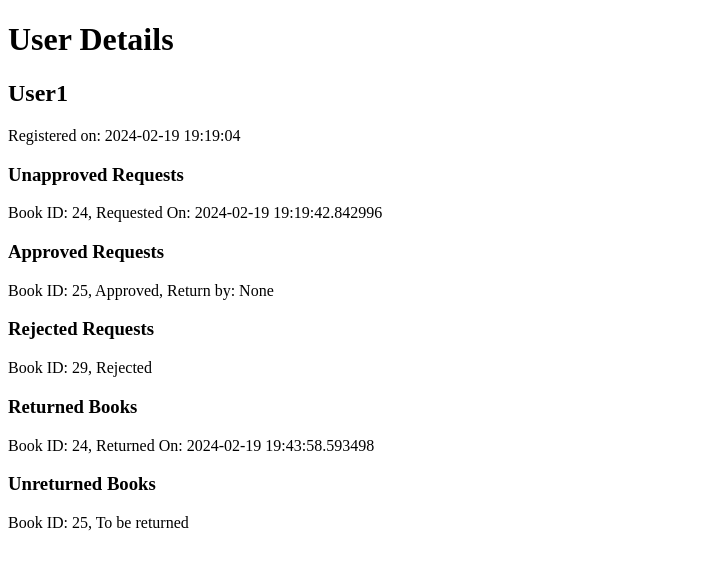
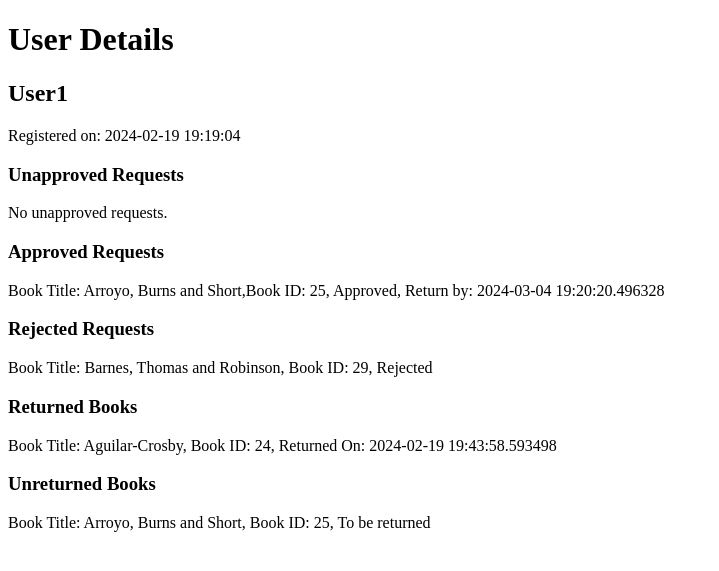
Before and after one commit to 51Hypers/AppDevProject---I, a Flask app: page /users/details in a window 1280 px wide. Shown: the top 571 px of the page, without its empty margins (0-719 px from the left). Run offline with Flask 3, Linux system fonts and the light colour scheme; data comes from the database, SQL or seed files in the repository; both versions use the stored data as it was after the commit.

Commit message:
Fixed approval error & Manage tab in User Dash

```diff
--- a/app.py
+++ b/app.py
@@ -211,6 +211,7 @@ def view_borrowed_books():
 @app.route('/books/request/<int:book_id>', methods=['POST', 'GET'])
 def request_book(book_id):
     user_id = session.get('user_id')  # Assuming `current_user` keeps track of the logged-in user
+    current_data = datetime.utcnow()
 
     # Check if the user has already requested the maximum number of books
     active_requests = UserBook.query.filter_by(user_id=user_id, is_returned=False).count()
@@ -275,7 +276,7 @@ def requested_books():
 
     # Query for books that the current user has requested and are awaiting approval
     requested_books = db.session.query(UserBook, Book).join(Book)\
-                  .filter(UserBook.user_id == user_id, UserBook.is_approved == False, UserBook.is_rejected == False).all()
+                  .filter(UserBook.user_id == user_id, UserBook.is_approved == False, UserBook.is_rejected == False, UserBook.t_return == None, UserBook.t_deadline == None).all()
     print(requested_books)
 
     return render_template('users/requested_books.html', requested_books=requested_books)
@@ -362,6 +363,7 @@ def return_book(userbook_id):
     if userbook:
         # Book is being returned now
         userbook.t_return = datetime.utcnow()
+        userbook.t_deadline = datetime.utcnow() + timedelta(days=14)
 
         # Check if the book is returned after the deadline
         if datetime.utcnow() > userbook.t_deadline:
@@ -485,11 +487,12 @@ def view_users_details():
         return render_template('librarian/user_details.html', message="There are no active users registered.")
 
     for user in users:
-        user.unapproved_requests = UserBook.query.filter_by(user_id=user.id, is_approved=False, is_rejected=False).all()
+        user.unapproved_requests = UserBook.query.filter_by(user_id=user.id, is_approved=False, is_rejected=False, t_return=None, t_deadline=None).all()
         user.approved_requests = UserBook.query.filter_by(user_id=user.id, is_approved=True).all()
         user.rejected_requests = UserBook.query.filter_by(user_id=user.id, is_rejected=True).all()
         user.returned_books = UserBook.query.filter(UserBook.user_id == user.id, UserBook.t_return.isnot(None)).all()
         user.unreturned_books = UserBook.query.filter_by(user_id=user.id, is_approved=True, t_return=None).all()
+        user.book_details = [{'id': request.book_id, 'name': request.book.name} for request in user.unapproved_requests + user.approved_requests + user.rejected_requests + user.returned_books + user.unreturned_books]
 
     return render_template('librarian/user_details.html', users=users)
 
@@ -503,8 +506,8 @@ def list_all_requests():
 
 @app.route('/stats')
 def get_books_stats():
-    requested_books = UserBook.query.filter_by(is_approved=False, is_rejected=False).all()
-    borrowed_books = UserBook.query.filter_by(is_approved=True, is_returned=False).all()
+    requested_books = UserBook.query.filter_by(is_approved=False, is_rejected=False, t_return=None, t_deadline=None).all()
+    borrowed_books = UserBook.query.filter(is_approved=True, is_rejected=False).all()
     all_books = Book.query.all()
 
     return render_template('librarian/book_stats.html', requested_books=requested_books, borrowed_books=borrowed_books, all_books=all_books, Book=Book)
--- a/migrations/versions/415ba35d803d_.py
+++ b/migrations/versions/3ef25360cc79_.py
@@ -1,8 +1,8 @@
 """empty message
 
-Revision ID: 415ba35d803d
+Revision ID: 3ef25360cc79
 Revises:
-Create Date: 2024-02-19 16:55:43.005767
+Create Date: 2024-02-20 00:48:31.416699
 
 """
 from alembic import op
@@ -10,7 +10,7 @@ import sqlalchemy as sa
 
 
 # revision identifiers, used by Alembic.
-revision = '415ba35d803d'
+revision = '3ef25360cc79'
 down_revision = None
 branch_labels = None
 depends_on = None
--- a/models.py
+++ b/models.py
@@ -36,6 +36,7 @@ class User(db.Model):
     def revoke_librarian_access(self):
         self.is_librarian = False
         db.session.commit()
+
 class LibrarianRequest(db.Model):
     __tablename__ = "librarian_request"
     id = Column(Integer, primary_key=True)
--- a/templates/dashboards/librarian_dashboard.html
+++ b/templates/dashboards/librarian_dashboard.html
@@ -46,6 +46,9 @@
                 <li class="nav-item">
                     <a class="nav-link" href="/stats?users=true">User Stats</a>
                 </li>
+                <li class="nav-item">
+                    <a class="nav-link" href="/manage">Manage Books/Sections</a>
+                </li>
             </ul>
         </div>
     </nav>
--- a/templates/librarian/book_stats.html
+++ b/templates/librarian/book_stats.html
@@ -25,7 +25,7 @@
       <li>
         <strong>User:</strong> {{ userbook.user.username }},
         <strong>Book:</strong> {{ book.name }}, <strong>Deadline:</strong> {{
-        userbook.t_return.strftime('%Y-%m-%d') if userbook.t_return else 'None'
+        userbook.t_deadline.strftime('%Y-%m-%d') if userbook.t_deadline else 'None'
         }}
       </li>
       {% endfor %}
--- a/templates/librarian/user_details.html
+++ b/templates/librarian/user_details.html
@@ -19,28 +19,28 @@
 
         <h3>Approved Requests</h3>
         {% for request in user.approved_requests %}
-            <p>Book ID: {{ request.book_id }}, Approved, Return by: {{ request.t_return }}</p>
+            <p>Book Title: {{ request.book.name }},Book ID: {{ request.book_id }}, Approved, Return by: {{ request.t_deadline }}</p>
         {% else %}
             <p>No approved requests.</p>
         {% endfor %}
 
         <h3>Rejected Requests</h3>
         {% for request in user.rejected_requests %}
-            <p>Book ID: {{ request.book_id }}, Rejected</p>
+            <p>Book Title: {{ request.book.name }}, Book ID: {{ request.book_id }}, Rejected</p>
         {% else %}
             <p>No rejected requests.</p>
         {% endfor %}
 
         <h3>Returned Books</h3>
         {% for request in user.returned_books %}
-            <p>Book ID: {{ request.book_id }}, Returned On: {{ request.t_return }}</p>
+            <p>Book Title: {{ request.book.name }}, Book ID: {{ request.book_id }}, Returned On: {{ request.t_return }}</p>
         {% else %}
             <p>No books returned yet.</p>
         {% endfor %}
 
         <h3>Unreturned Books</h3>
         {% for request in user.unreturned_books %}
-            <p>Book ID: {{ request.book_id }}, To be returned</p>
+            <p>Book Title: {{ request.book.name }}, Book ID: {{ request.book_id }}, To be returned</p>
         {% else %}
             <p>All books returned.</p>
         {% endfor %}
```
Also changed, not shown: instance/library.db.
